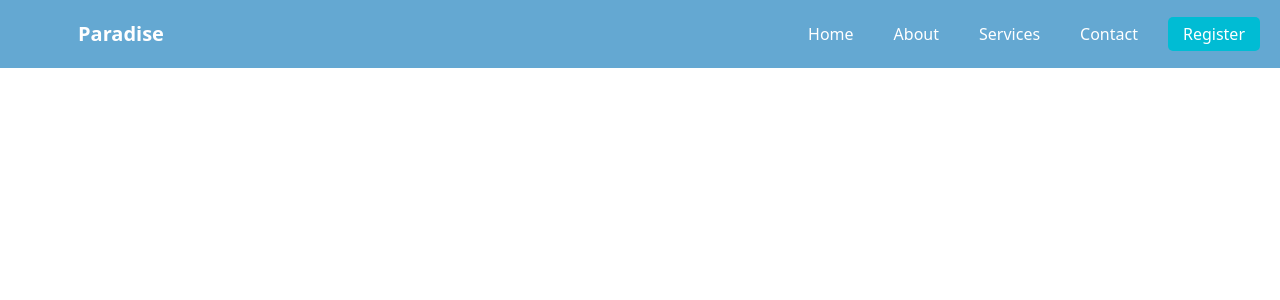
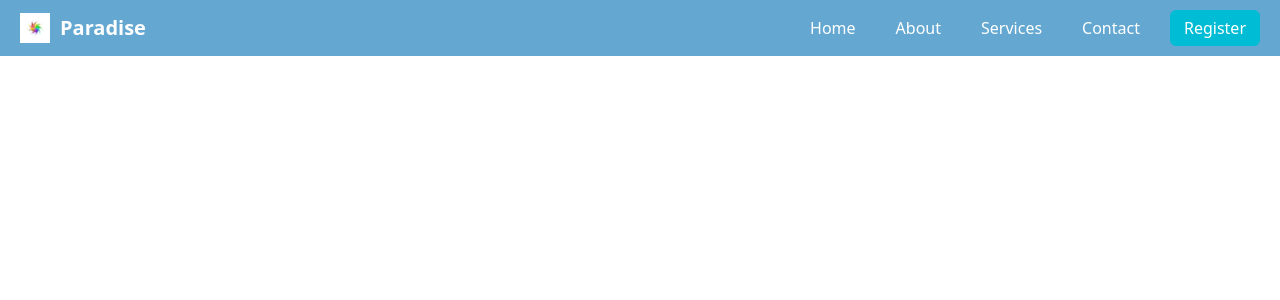
Before and after one commit to Om11013/Paradise-Paints, a React (Vite) app: page / in a window 1280 px wide. Shown: the top 300 px of the page. Built offline with nearby package versions, Linux system fonts and the light colour scheme.

Commit message:
Logo added and tailwind removed

```diff
--- a/src/components/NavHeader.jsx
+++ b/src/components/NavHeader.jsx
@@ -1,24 +1,65 @@
 import React from 'react';
 import logo from '../assets/logo.jpg';
- import '/src/components/navheader.css';
 
 const NavHeader = () => {
   return (
     <>
-      <nav className="navbar">
-        <div className="navbar-brand">
-          <img src={logo} alt="Logo" className="logo" />
-          <h1 className="site-name">Paradise</h1>
+      <nav className="fixed top-0 left-0 w-full flex justify-between items-center bg-[#64a8d2] px-5 py-2.5 z-[1000]">
+        <div className="flex items-center">
+          <img
+            src={logo}
+            alt="Logo"
+            className="h-[30px] w-[30px] mr-2.5"
+          />
+          <h1 className="text-white text-xl font-bold">Paradise</h1>
         </div>
 
-        <ul className="navbar-links">
-          <li><a href="#">Home</a></li>
-          <li><a href="#">About</a></li>
-          <li><a href="#">Services</a></li>
-          <li><a href="#">Contact</a></li>
-          <li><button className="register-button">Register</button></li>
+        <ul className="flex items-center">
+          <li className="ml-5">
+            <a
+              href="#"
+              className="text-white text-base px-2.5 py-1.5 transition-colors duration-300 hover:text-[#00bcd4]"
+            >
+              Home
+            </a>
+          </li>
+          <li className="ml-5">
+            <a
+              href="#"
+              className="text-white text-base px-2.5 py-1.5 transition-colors duration-300 hover:text-[#00bcd4]"
+            >
+              About
+            </a>
+          </li>
+          <li className="ml-5">
+            <a
+              href="#"
+              className="text-white text-base px-2.5 py-1.5 transition-colors duration-300 hover:text-[#00bcd4]"
+            >
+              Services
+            </a>
+          </li>
+          <li className="ml-5">
+            <a
+              href="#"
+              className="text-white text-base px-2.5 py-1.5 transition-colors duration-300 hover:text-[#00bcd4]"
+            >
+              Contact
+            </a>
+          </li>
+          <li className="ml-5">
+            <button
+              className="bg-[#00bcd4] text-white border-none rounded-md px-3.5 py-1.5 cursor-pointer
+                         transition-colors duration-300 hover:bg-[#0196a4]"
+            >
+              Register
+            </button>
+          </li>
         </ul>
       </nav>
+      <div className="pt-[70px]">
+        {/* Your page content goes here */}
+      </div>
     </>
   );
 };
```
